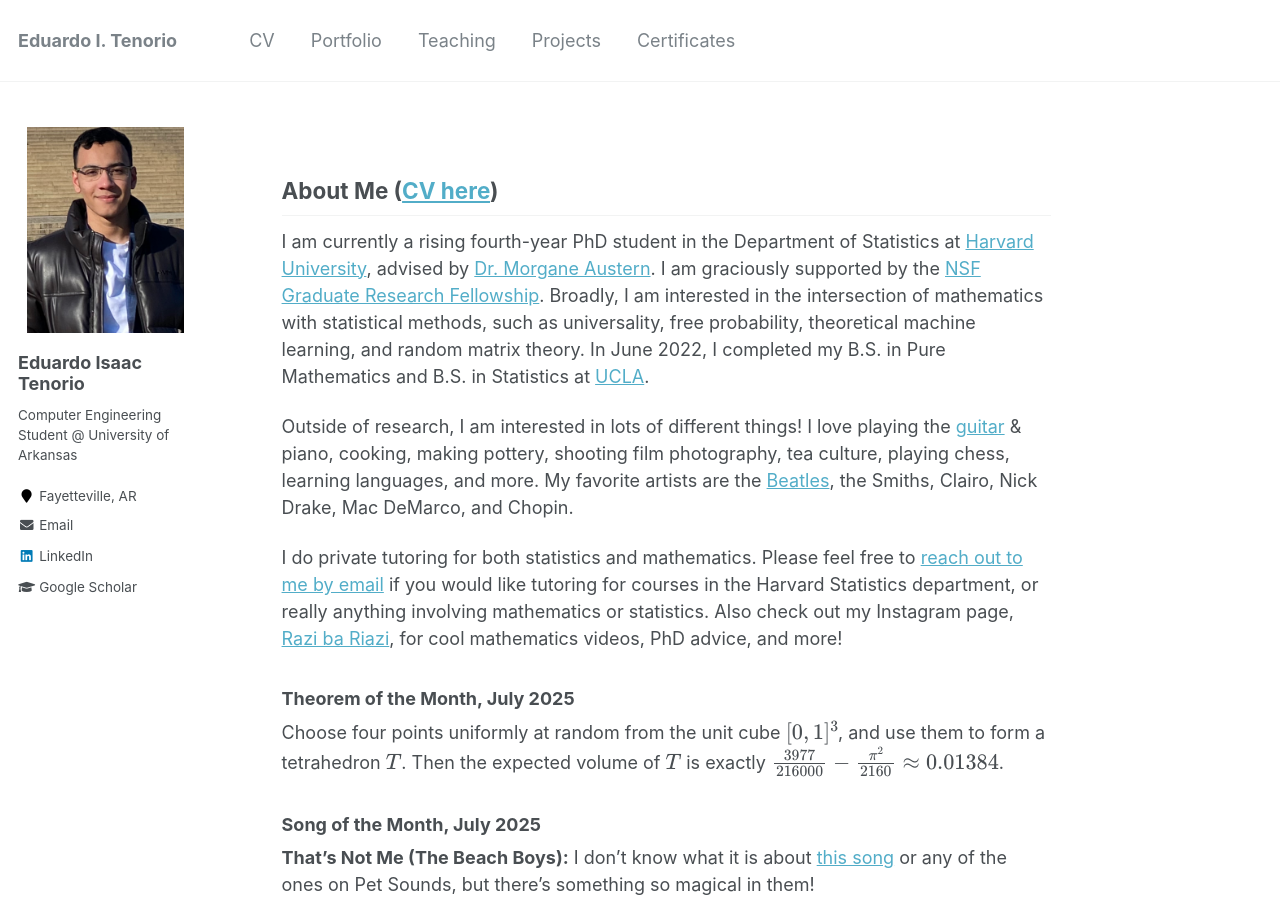
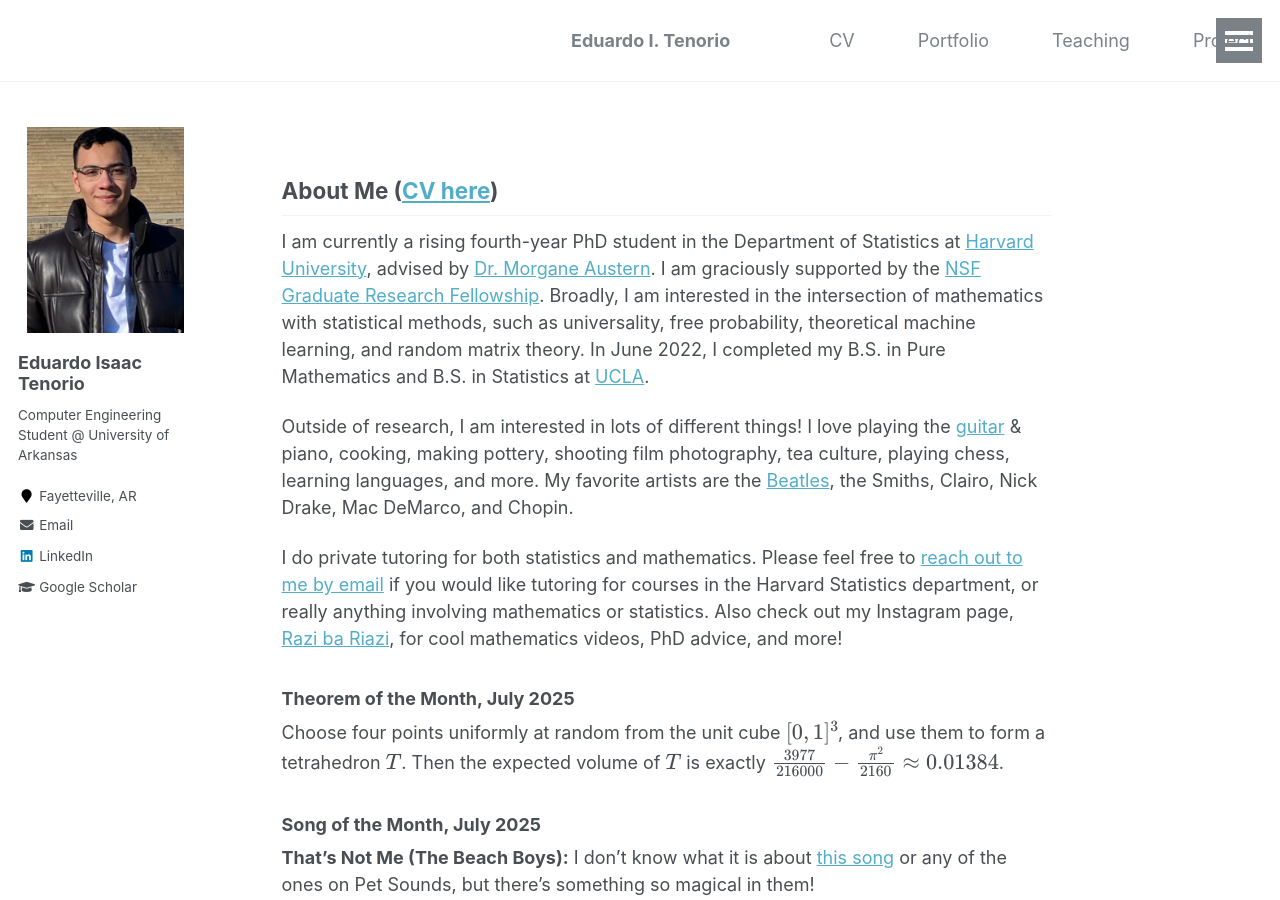
Before and after one commit to edtenorio/edtenorio.github.io, a Jekyll site: the page built from _pages/about.md, in a window 1280 px wide and 900 px high. Built offline with Jekyll 4.4.1, drawn with Linux system fonts in a browser that asks for light colours; formulas are drawn with MathJax 3.

Commit message:
Update masthead.html

```diff
--- a/_includes/masthead.html
+++ b/_includes/masthead.html
@@ -1,19 +1,24 @@
 {% include base_path %}
 
-<div class="masthead">
-  <div class="masthead__inner-wrap">
-    <div class="masthead__menu">
-      <nav id="site-nav" class="greedy-nav">
+<div class="masthead" style="display: flex; justify-content: flex-end; align-items: center;">
+  <div class="masthead__inner-wrap" style="width: 100%;">
+    <div class="masthead__menu" style="display: flex; justify-content: flex-end; align-items: center;">
+      <nav id="site-nav" class="greedy-nav" style="display: flex; align-items: center;">
         <button><div class="navicon"></div></button>
-        <ul class="visible-links">
-          <li class="masthead__menu-item masthead__menu-item--lg"><a href="{{ base_path }}/">{{ site.title }}</a></li>
+        <ul class="visible-links" style="display: flex; gap: 1.5rem;">
+          <li class="masthead__menu-item masthead__menu-item--lg">
+            <a href="{{ base_path }}/">{{ site.title }}</a>
+          </li>
+
           {% for link in site.data.navigation.main %}
             {% if link.url contains 'http' %}
               {% assign domain = '' %}
-              {% else %}
+            {% else %}
               {% assign domain = base_path %}
             {% endif %}
-            <li class="masthead__menu-item"><a href="{{ domain }}{{ link.url }}">{{ link.title }}</a></li>
+            <li class="masthead__menu-item">
+              <a href="{{ domain }}{{ link.url }}">{{ link.title }}</a>
+            </li>
           {% endfor %}
         </ul>
         <ul class="hidden-links hidden"></ul>
```
